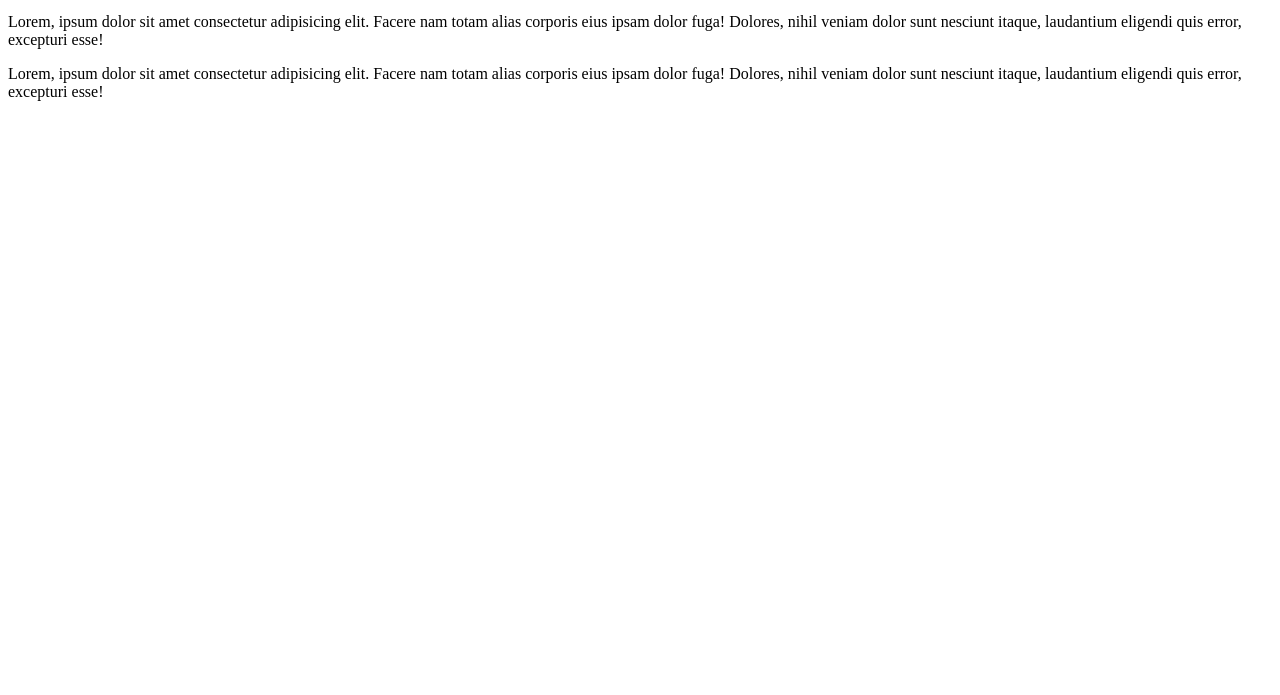
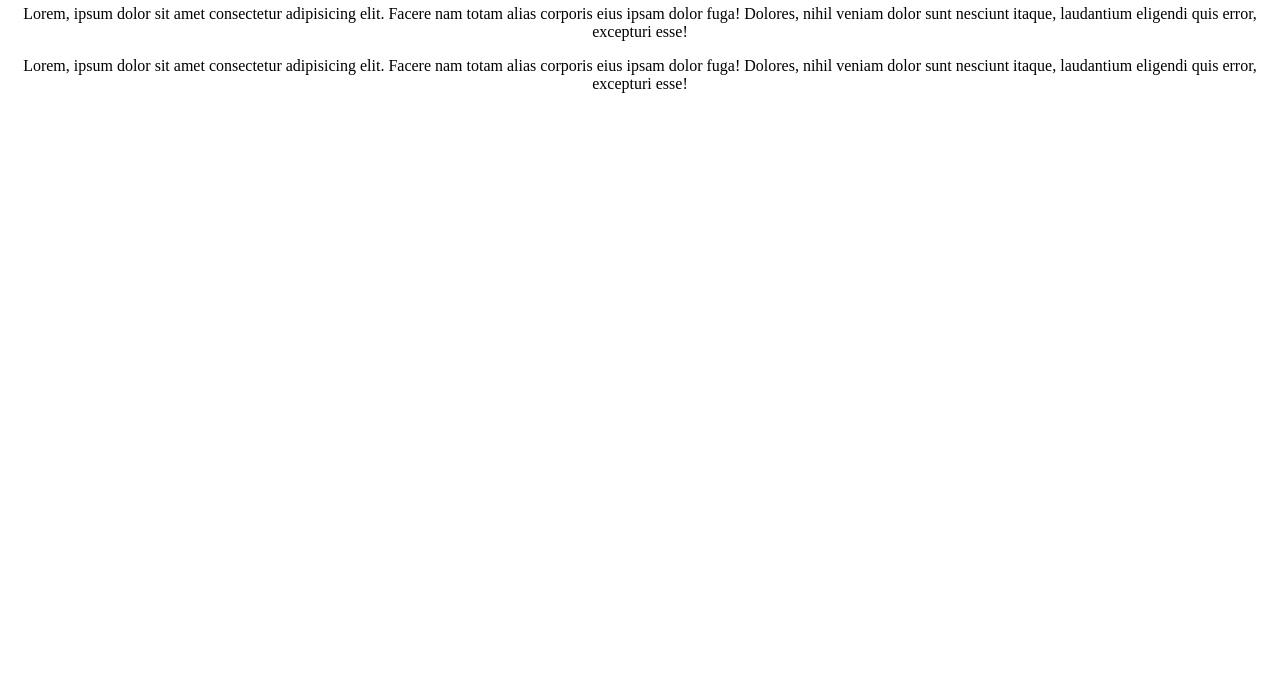
Before and after one commit to meghag9704/latelyabout, a plain HTML site: page index.html in a window 1280 px wide. Shown: the part 105-800 px from the top of the page. Drawn offline with Linux system fonts and the light colour scheme.

Commit message:
added stylesheet

```diff
--- a/index.html
+++ b/index.html
@@ -4,6 +4,7 @@
     <meta http-equiv="X-UA-Compatible" content="IE=edge">
     <meta name="viewport" content="width=device-width, initial-scale=1.0">
     <title>Document</title>
+    <link rel="stylesheet" href="style.css">
 </head>
 <body>
     <h1>Lately About</h1>
--- /dev/null
+++ b/style.css
@@ -0,0 +1,4 @@
+body {
+    margin: 0;
+    text-align: center;
+}
```
